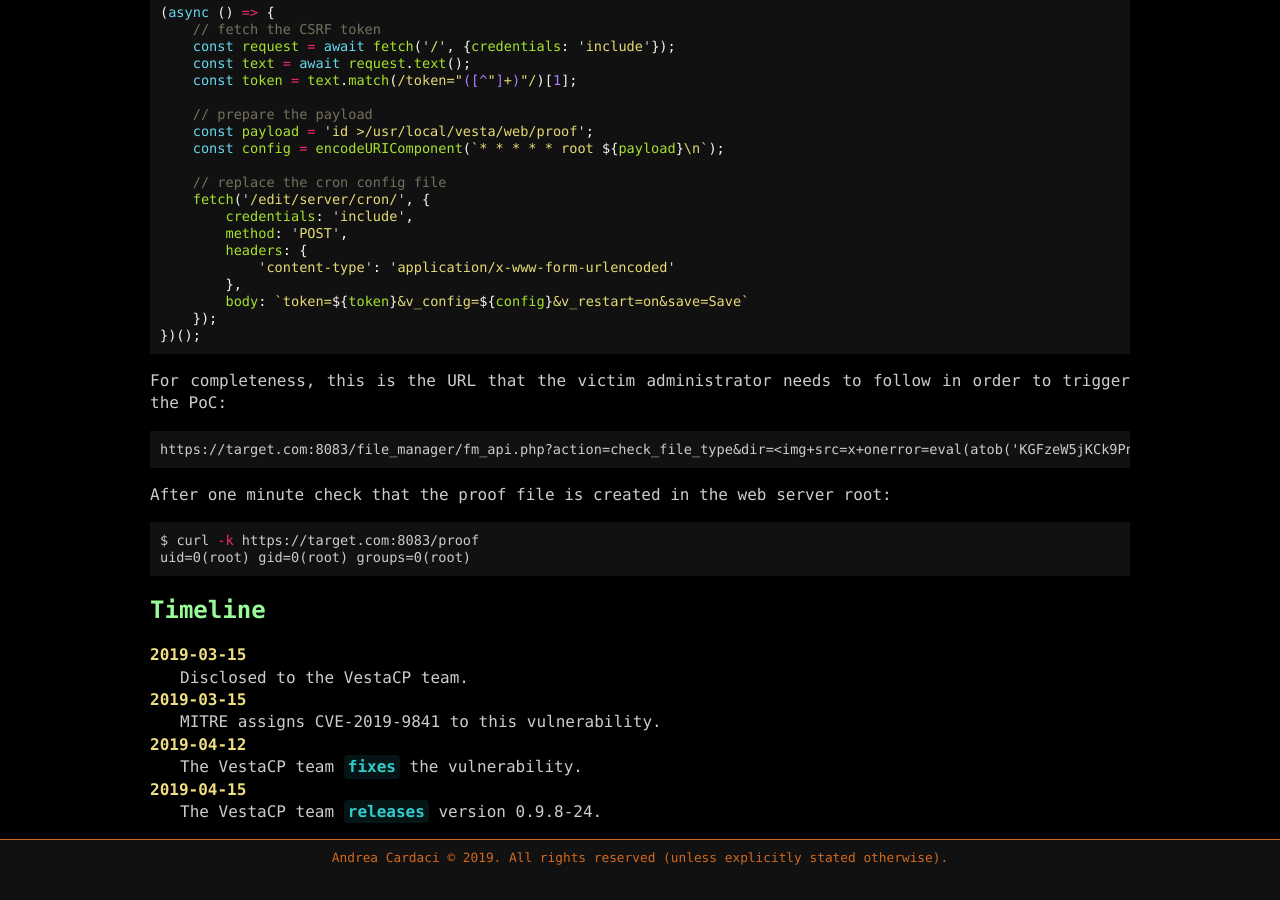
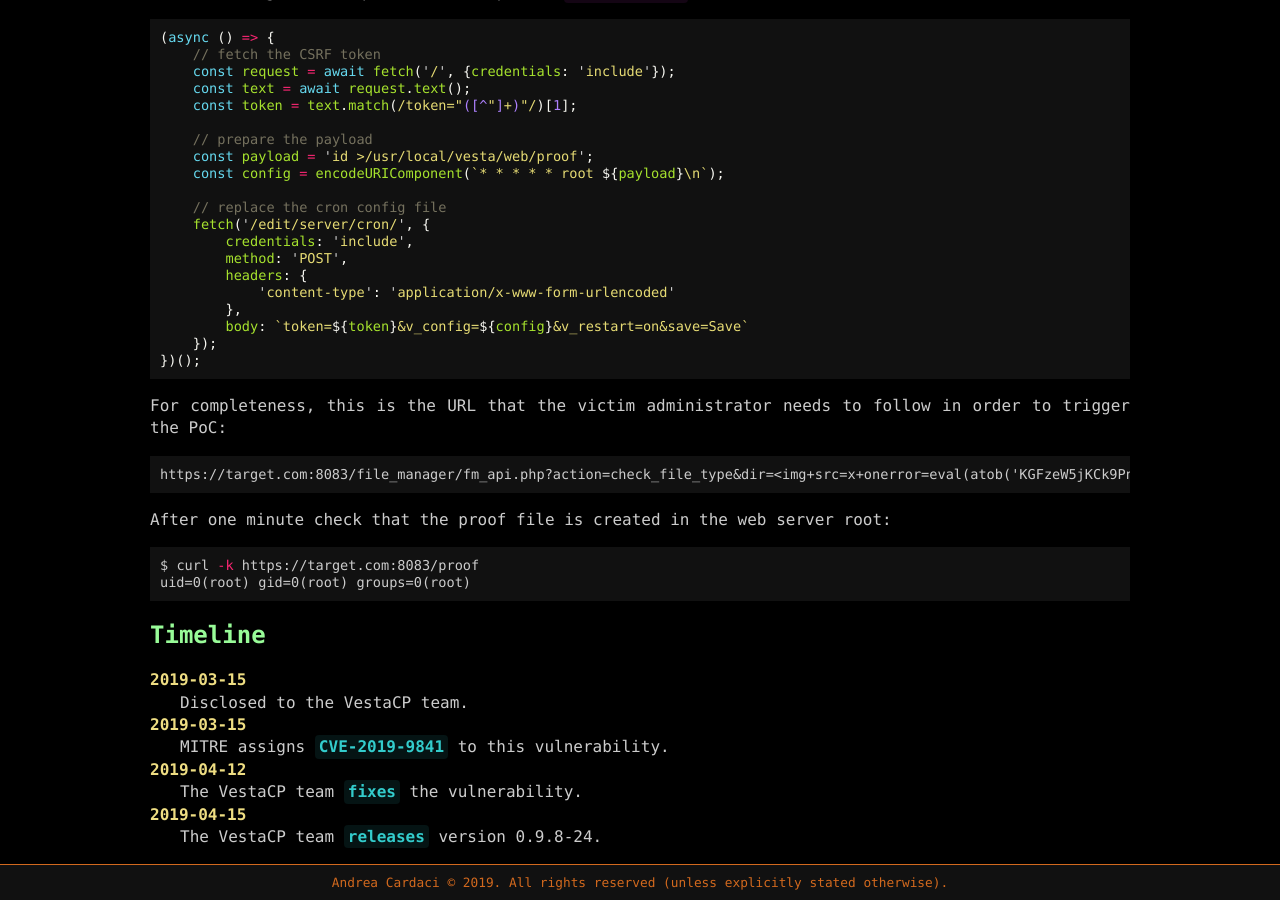
Before and after one commit to cyrus-and/cyrus-and.github.io, a Jekyll site: the page built from advisories/_posts/2019-04-15-vesta-control-panel-0.9.8-23-reflected-xss-in-file-manager-api.md, in a window 1280 px wide and 900 px high, scrolled down 1437 px. Built offline with Jekyll 4.4.1, drawn with Linux system fonts in a browser that asks for light colours; before the commit the page ends 2312 px from its top, so only the background shows below that; part of the change alters nothing that is shown; some of the changed text lies outside the part shown.

Commit message:
Add link to CVE-2019-9841

```diff
--- a/advisories/_posts/2019-04-15-vesta-control-panel-0.9.8-23-reflected-xss-in-file-manager-api.md
+++ b/advisories/_posts/2019-04-15-vesta-control-panel-0.9.8-23-reflected-xss-in-file-manager-api.md
@@ -9,6 +9,7 @@ tags: [CVE, Vesta Control Panel, XSS]
 |          **Author** | [{{ site.author.name }}](mailto:{{ site.author.email }}) |
 |         **Product** | [Vesta Control Panel](https://vestacp.com/)              |
 | **Tested versions** | 0.9.8-23                                                 |
+|       **CVE entry** | [CVE-2019-9841][cve]                                     |
 |---------------------+----------------------------------------------------------|
 {:#advisory-header}
 
@@ -98,10 +99,12 @@ uid=0(root) gid=0(root) groups=0(root)
 : Disclosed to the VestaCP team.
 
 2019-03-15
-: MITRE assigns CVE-2019-9841 to this vulnerability.
+: MITRE assigns [CVE-2019-9841][cve] to this vulnerability.
 
 2019-04-12
 : The VestaCP team [fixes](https://github.com/serghey-rodin/vesta/commit/c28c5d29a3c61bc8110c11349e3f2309cd537cfa) the vulnerability.
 
 2019-04-15
 : The VestaCP team [releases](https://github.com/serghey-rodin/vesta/commit/e674bf14fd401f419223f1dd06a6e381a3c188a2) version 0.9.8-24.
+
+[cve]: https://cve.mitre.org/cgi-bin/cvename.cgi?name=CVE-2019-9841
```
